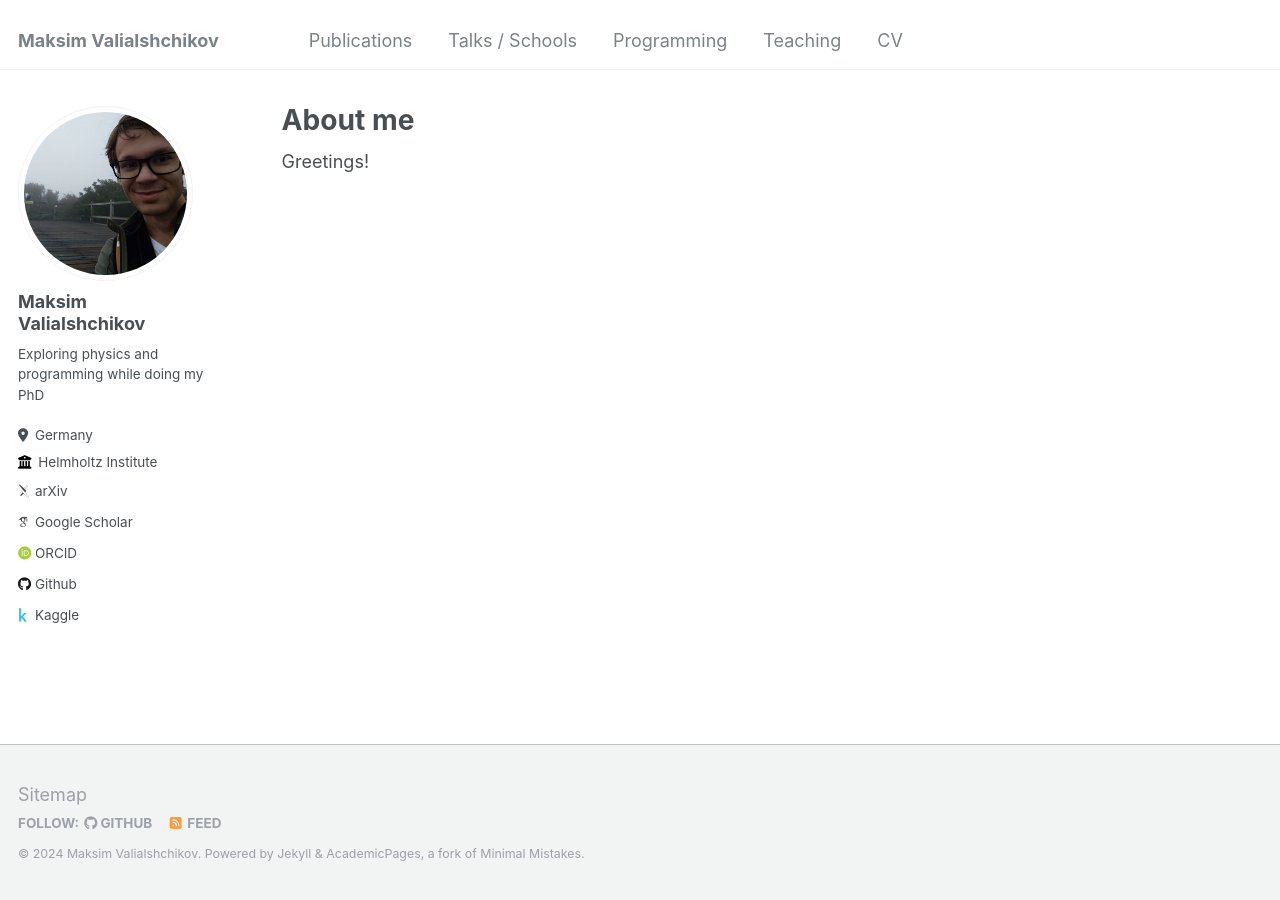
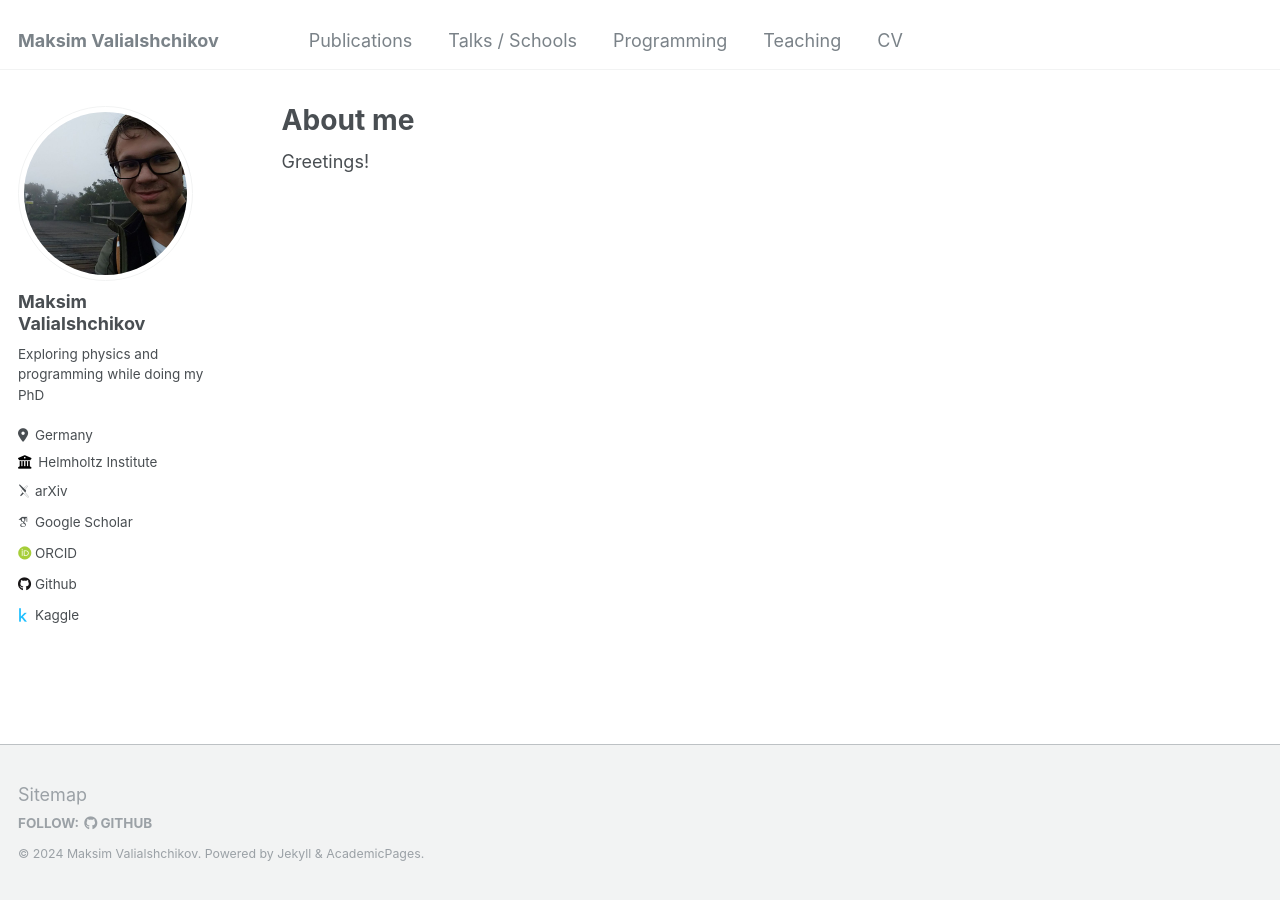
Before and after one commit to maxbalrog/maxbalrog.github.io, a Jekyll site: the page built from _pages/about.md, in a window 1280 px wide. Built offline with Jekyll 4.4.1, drawn with Linux system fonts in a browser that asks for light colours; some web fonts are replaced.

Commit message:
Modify footer

```diff
--- a/_includes/footer.html
+++ b/_includes/footer.html
@@ -9,14 +9,8 @@
     {% if site.author.github %}
       <li><a href="http://github.com/{{ site.author.github }}"><i class="fab fa-github" aria-hidden="true"></i> GitHub</a></li>
     {% endif %}
-    {% if site.author.bitbucket %}
-      <li><a href="http://bitbucket.org/{{ site.author.bitbucket }}"><i class="fab fa-bitbucket" aria-hidden="true"></i> Bitbucket</a></li>
-    {% endif %}
-    {% if site.atom_feed.hide != true %}
-    <li><a href="{% if site.atom_feed.path %}{{ site.atom_feed.path }}{% else %}{{ base_path }}/feed.xml{% endif %}"><i class="fa fa-fw fa-rss-square" aria-hidden="true"></i> {{ site.data.ui-text[site.locale].feed_label | default: "Feed" }}</a></li>
-    {% endif %}
   </ul>
 </div>
 {% endif %}
 
-<div class="page__footer-copyright">&copy; {{ site.time | date: '%Y' }} {{ site.name | default: site.title }}. {{ site.data.ui-text[site.locale].powered_by | default: "Powered by" }} <a href="http://jekyllrb.com" rel="nofollow">Jekyll</a> &amp; <a href="https://github.com/academicpages/academicpages.github.io">AcademicPages</a>, a fork of <a href="https://mademistakes.com/work/minimal-mistakes-jekyll-theme/" rel="nofollow">Minimal Mistakes</a>.</div>
+<div class="page__footer-copyright">&copy; {{ site.time | date: '%Y' }} {{ site.name | default: site.title }}. {{ site.data.ui-text[site.locale].powered_by | default: "Powered by" }} <a href="http://jekyllrb.com" rel="nofollow">Jekyll</a> &amp; <a href="https://github.com/academicpages/academicpages.github.io">AcademicPages</a>.</div>
```
